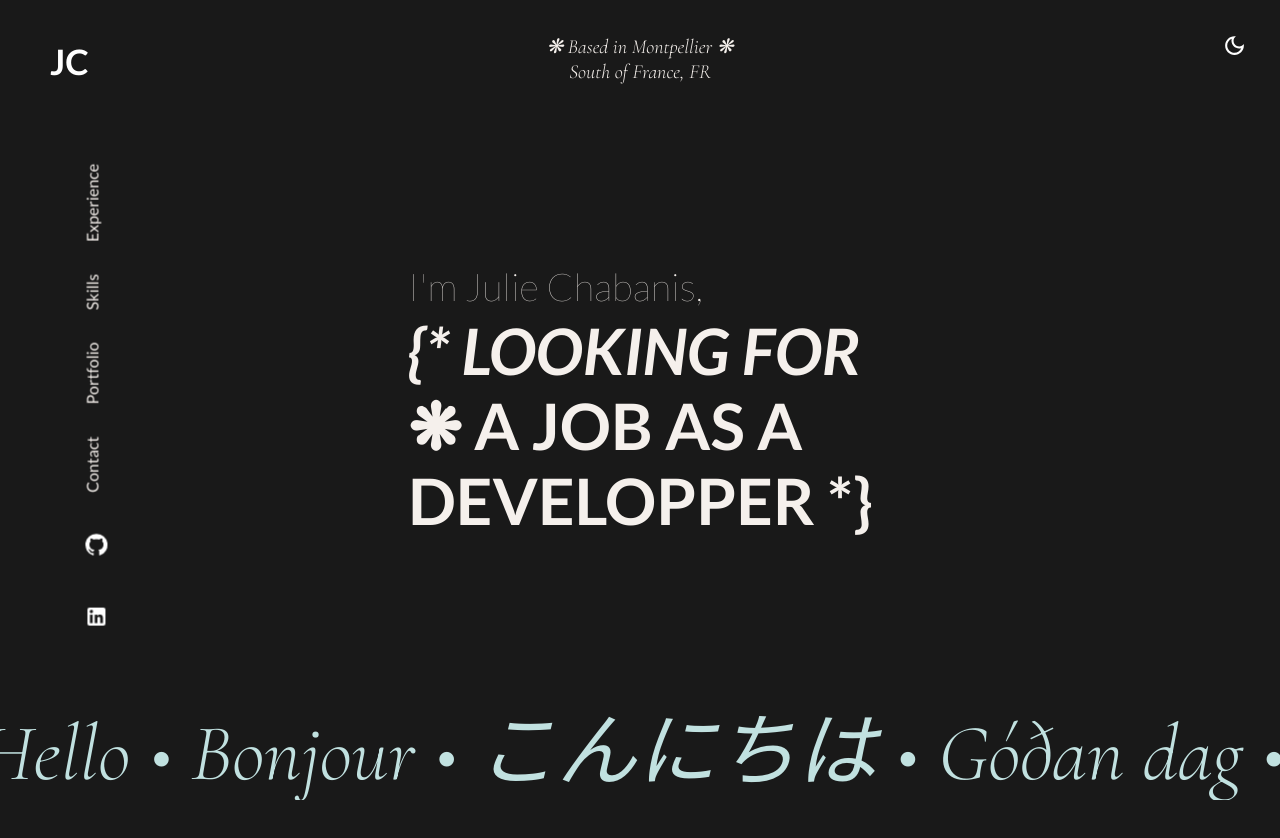
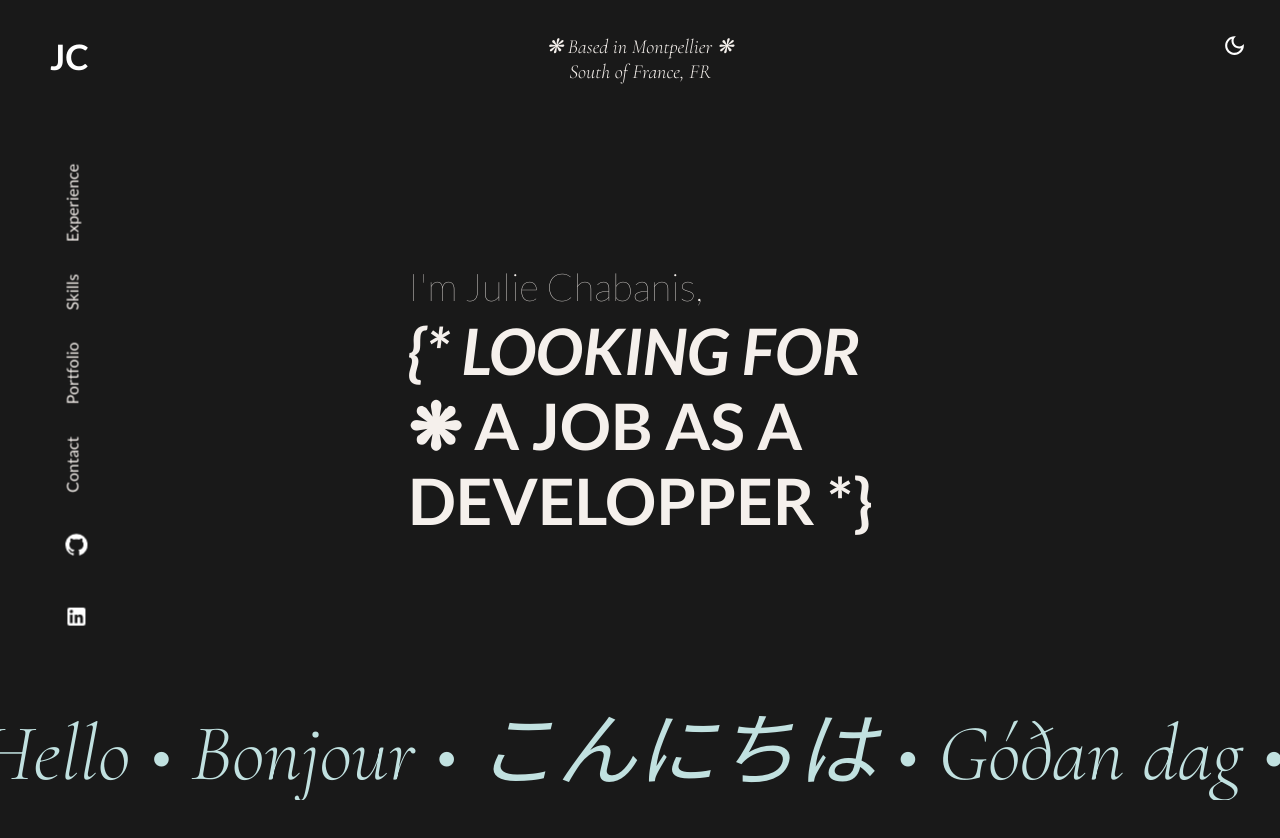
Before and after one commit to JulieChabanis/MinimalPortfolio, a React (Create React App) app: page / in a window 1280 px wide. Shown: the top 838 px of the page. Built offline with nearby package versions, Linux system fonts and the light colour scheme.

Commit message:
update size

```diff
--- a/src/components/Theme/theme.js
+++ b/src/components/Theme/theme.js
@@ -124,7 +124,7 @@ export const themeSettings = (mode) => {
           fontSize: "4rem",
         },
         "@media (min-width: 1300px)": {
-          fontSize: "6rem",
+          fontSize: "5.7rem",
         },
         fontWeight: 600,
         color: mode === "light" ? colors.grey[100] : colors.grey[100],
@@ -139,7 +139,7 @@ export const themeSettings = (mode) => {
           fontSize: "4rem",
         },
         "@media (min-width: 1300px)": {
-          fontSize: "6rem",
+          fontSize: "5.7rem",
         },
         fontWeight:600,
         color: mode === "light" ? colors.grey[100] : colors.grey[100],
--- a/src/components/global/Navbar/Navbar.module.css
+++ b/src/components/global/Navbar/Navbar.module.css
@@ -1,8 +1,8 @@
 .logo {
   display:flex;
   position:fixed;
-  left: 50px;
-  top: 35px;
+  left:50px;
+  top: 30px;
   font-size: 35px;
   font-family: "lato", "sans-serif";
   font-weight: 700;
@@ -32,6 +32,7 @@
   flex-direction: row-reverse;
   position: relative;
   top:450px;
+  left: -20px;
   background-color: transparent;
 
 }
```
